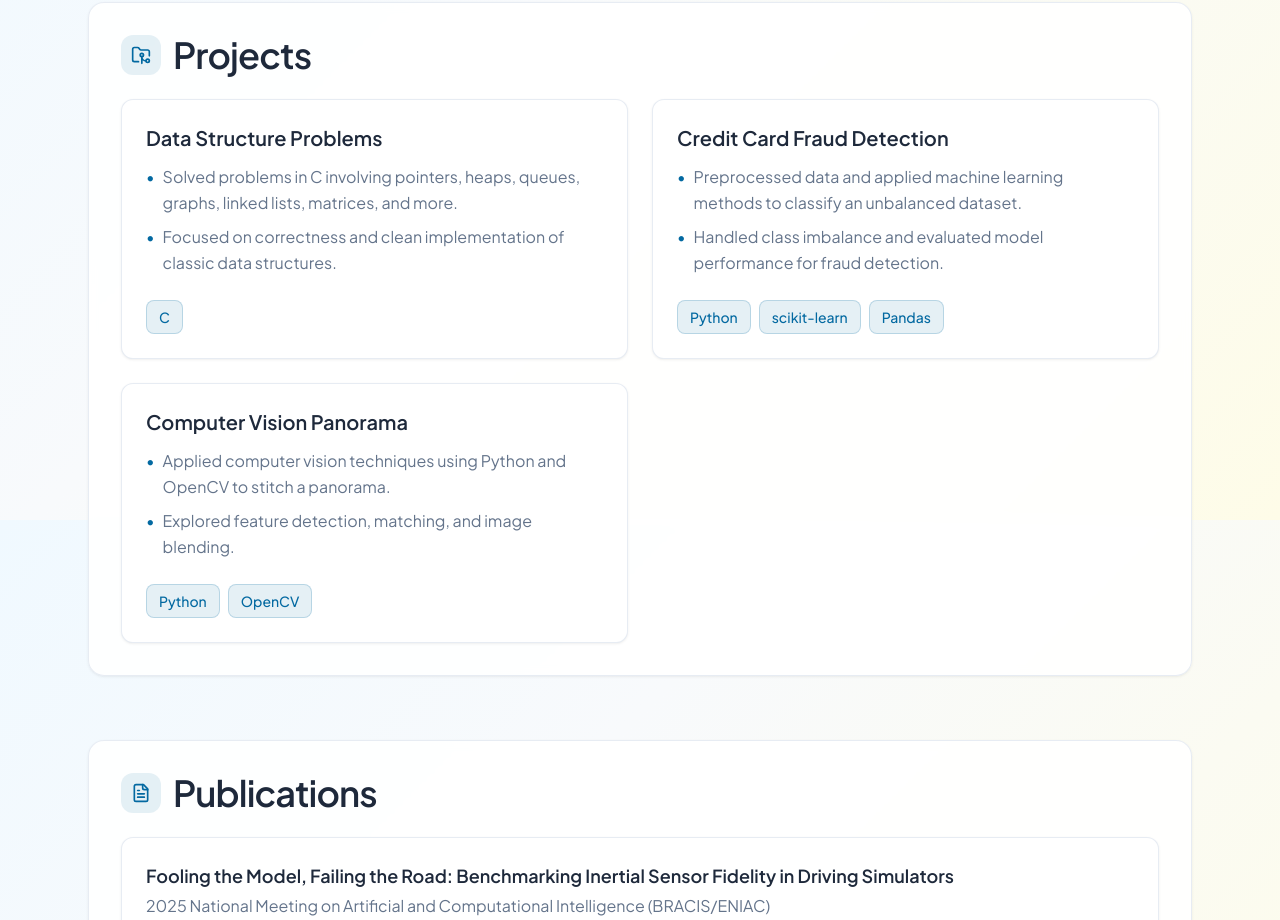
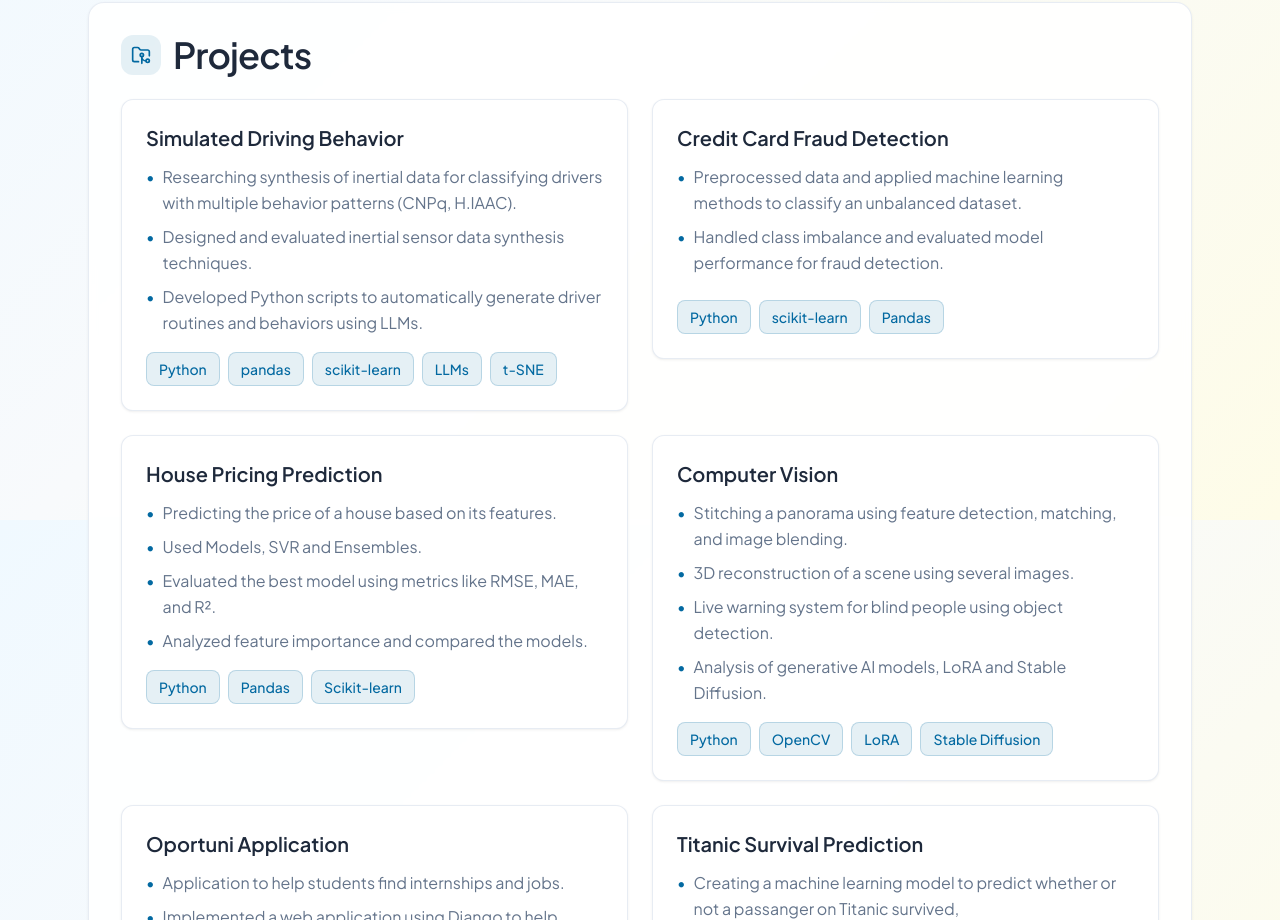
Before and after one commit to RenanFlorencio/personal_page, a Next.js app: page / in a window 1280 px wide. Shown: the part 1880-2800 px from the top of the page. Built offline with nearby package versions, Linux system fonts and the light colour scheme.

Commit message:
resume pdf and more projects

```diff
--- a/app/data/content.js
+++ b/app/data/content.js
@@ -6,7 +6,7 @@ export const content = {
   hero: {
     name: 'Renan Florencio',
     headline: 'Computer Engineering Student & Researcher',
-    valueStatement: 'Bridging formal reasoning and applied ML through research and engineering.',
+    valueStatement: 'On my way to become an expert in machine learning and artificial intelligence.',
     location: 'Campinas, SP',
     email: 'r244808@dac.unicamp.br',
     linkedin: 'https://linkedin.com/in/renan-florencio-29770a247',
@@ -30,7 +30,7 @@ export const content = {
       company: 'Purdue University',
       role: 'Undergraduate Student Researcher',
       location: 'West Lafayette, IN',
-      dates: 'Jan 2026 – May 2026',
+      dates: 'Jan 2026 – Present',
       bullets: [
         'Researching large language model agents for equivalence between optimization problems through the PONTES Mobility Program.',
         'Investigating LLM-based agents for formal reasoning about optimization problems.',
@@ -55,12 +55,14 @@ export const content = {
 
   projects: [
     {
-      title: 'Data Structure Problems',
+      title: 'Simulated Driving Behavior',
       bullets: [
-        'Solved problems in C involving pointers, heaps, queues, graphs, linked lists, matrices, and more.',
-        'Focused on correctness and clean implementation of classic data structures.',
+        'Researching synthesis of inertial data for classifying drivers with multiple behavior patterns (CNPq, H.IAAC).',
+        'Designed and evaluated inertial sensor data synthesis techniques.',
+        'Developed Python scripts to automatically generate driver routines and behaviors using LLMs.',
       ],
-      tech: ['C'],
+      tech: ['Python', 'pandas', 'scikit-learn', 'LLMs', 't-SNE'],
+      link: 'https://github.com/H-IAAC/simulated_driving_behavior',
     },
     {
       title: 'Credit Card Fraud Detection',
@@ -69,14 +71,84 @@ export const content = {
         'Handled class imbalance and evaluated model performance for fraud detection.',
       ],
       tech: ['Python', 'scikit-learn', 'Pandas'],
+      link: 'https://github.com/RenanFlorencio/credit_card_fraud_detection',
     },
     {
-      title: 'Computer Vision Panorama',
+      title: 'House Pricing Prediction',
       bullets: [
-        'Applied computer vision techniques using Python and OpenCV to stitch a panorama.',
-        'Explored feature detection, matching, and image blending.',
+        'Predicting the price of a house based on its features.',
+        'Used Models, SVR and Ensembles.',
+        'Evaluated the best model using metrics like RMSE, MAE, and R².',
+        'Analyzed feature importance and compared the models.'
       ],
-      tech: ['Python', 'OpenCV'],
+      tech: ['Python', 'Pandas', 'Scikit-learn'],
+      link: 'https://github.com/RenanFlorencio/house_pricing_prediction',
+    },
+    {
+      title: 'Computer Vision',
+      bullets: [
+        'Stitching a panorama using feature detection, matching, and image blending.',
+        '3D reconstruction of a scene using several images.',
+        'Live warning system for blind people using object detection.',
+        'Analysis of generative AI models, LoRA and Stable Diffusion.'
+      ],
+      tech: ['Python', 'OpenCV', 'LoRA', 'Stable Diffusion'],
+      link: 'https://github.com/RenanFlorencio/computer_vision',
+    },
+    {
+      title: 'Oportuni Application',
+      bullets: [
+        'Application to help students find internships and jobs.',
+        'Implemented a web application using Django to help students find internships and jobs.',
+        'Used MongoDB, HTML, CSS, and JavaScript to create the frontend and backend of the application.',
+      ],
+      tech: ['Python', 'MongoDB', 'HTML', 'CSS', 'JavaScript'],
+      link: 'https://github.com/RenanFlorencio/oportuni_application',
+    },
+    {
+      title: 'Titanic Survival Prediction',
+      bullets: [
+        'Creating a machine learning model to predict whether or not a passanger on Titanic survived,',
+        'The project goes from cleaning the data to training different models and evaluating the best one.',
+        'Used Random Forest, Logistic Regression, and Support Vector Machines.',
+      ],
+      tech: ['Python', 'Pandas', 'Scikit-learn'],
+      link: 'https://github.com/RenanFlorencio/titanic-survival-prediction',
+    },
+    {
+      title: 'Numerical Calculus Methods',
+      bullets: [
+        'Standard methods implemented by me to get zero of functions, least squares and interpolation.'
+      ],
+      tech: ['Python', 'Pandas', 'Scikit-learn'],
+      link: 'https://github.com/RenanFlorencio/numerical_calculus',
+    },
+    {
+      title: 'Data Structure Problems',
+      bullets: [
+        'Solved problems in C involving pointers, heaps, queues, graphs, linked lists, matrices, and more.',
+        'Focused on correctness and clean implementation of classic data structures.',
+      ],
+      tech: ['C'],
+      link: 'https://github.com/RenanFlorencio/data_structures',
+    },
+    {
+      title: 'Parallel Programming',
+      bullets: [
+        'Code develop for the Parallel Programming course, using OpenMP and CUDA .',
+        'Used OpenMP to parallelize the code and CUDA to use the GPU.'
+      ],
+      tech: ['C', 'OpenMP', 'CUDA'],
+      link: 'https://github.com/RenanFlorencio/parallel_computing',
+    },
+    {
+      title: 'RISC-V Assembly Language',
+      bullets: [
+        'Repo for most of the code I wrote for the Assembly Programming course at university.',
+        'All of the code is written for the RISC-V architecture.'
+      ],
+      tech: ['Assembly'],
+      link: 'https://github.com/RenanFlorencio/Assembly-Language',
     },
   ],
 
@@ -84,12 +156,12 @@ export const content = {
     {
       title: 'Fooling the Model, Failing the Road: Benchmarking Inertial Sensor Fidelity in Driving Simulators',
       where: '2025 National Meeting on Artificial and Computational Intelligence (BRACIS/ENIAC)',
-      link: 'https://github.com/RenanFlorencio',
+      link: 'https://sol.sbc.org.br/index.php/eniac/article/view/38827',
     },
     {
       title: 'Driver Behavior Classification based on Inertial Data',
       where: 'XXXIII Scientific Initiation Meeting of Unicamp',
-      link: 'https://github.com/RenanFlorencio',
+      link: 'https://github.com/H-IAAC/sumo_carla_comparison',
     },
     {
       title: 'XVI Department of Computing and Automation Meeting',
@@ -99,8 +171,8 @@ export const content = {
   ],
 
   skills: {
-    languages: ['C', 'C++', 'Python'],
-    frameworks: ['TensorFlow', 'SciPy', 'Pandas', 'NumPy'],
+    languages: ['Python', 'C', 'C++'],
+    frameworks: ['LangChain', 'Pytorch', 'TensorFlow', 'SciPy', 'Pandas', 'NumPy', 'Lean 4'],
     tools: ['Jupyter', 'Matplotlib', 'Wandb', 'Git', 'GitHub'],
     cloud: [],
     databases: [],
--- a/components/Navbar.jsx
+++ b/components/Navbar.jsx
@@ -46,7 +46,7 @@ export default function Navbar() {
         </div>
 
         <a
-href={(process.env.NEXT_PUBLIC_BASE_PATH || '') + content.resumePdfUrl}
+href={content.resumePdfUrl}
             target="_blank"
             rel="noopener noreferrer"
             className="hidden md:inline-flex items-center gap-2 text-sm font-medium px-4 py-2.5 rounded-lg bg-accent text-white hover:bg-accent-hover transition-all duration-200 hover:shadow-card-hover hover:-translate-y-0.5 shrink-0"
@@ -81,7 +81,7 @@ href={(process.env.NEXT_PUBLIC_BASE_PATH || '') + content.resumePdfUrl}
               </Link>
             ))}
             <a
-              href={(process.env.NEXT_PUBLIC_BASE_PATH || '') + content.resumePdfUrl}
+              href={content.resumePdfUrl}
               target="_blank"
               rel="noopener noreferrer"
               onClick={closeMenu}
--- a/next.config.js
+++ b/next.config.js
@@ -3,6 +3,9 @@ const nextConfig = {
   output: 'export',
   basePath: process.env.NEXT_PUBLIC_BASE_PATH || '',
   assetPrefix: process.env.NEXT_PUBLIC_BASE_PATH || '',
+  images: {
+    unoptimized: true,
+  },
 }
 
 module.exports = nextConfig
--- a/package.json
+++ b/package.json
@@ -10,14 +10,14 @@
   },
   "dependencies": {
     "lucide-react": "^0.460.0",
-    "next": "14.2.18",
+    "next": "^14.2.35",
     "react": "^18.3.1",
     "react-dom": "^18.3.1"
   },
   "devDependencies": {
     "autoprefixer": "^10.4.20",
-    "eslint": "^8.57.0",
-    "eslint-config-next": "14.2.18",
+    "eslint": "^10.0.1",
+    "eslint-config-next": "^16.1.6",
     "postcss": "^8.4.49",
     "tailwindcss": "^3.4.15"
   }
```
Also changed, not shown: 2 other files (tests, documents, lock files or other folders).
